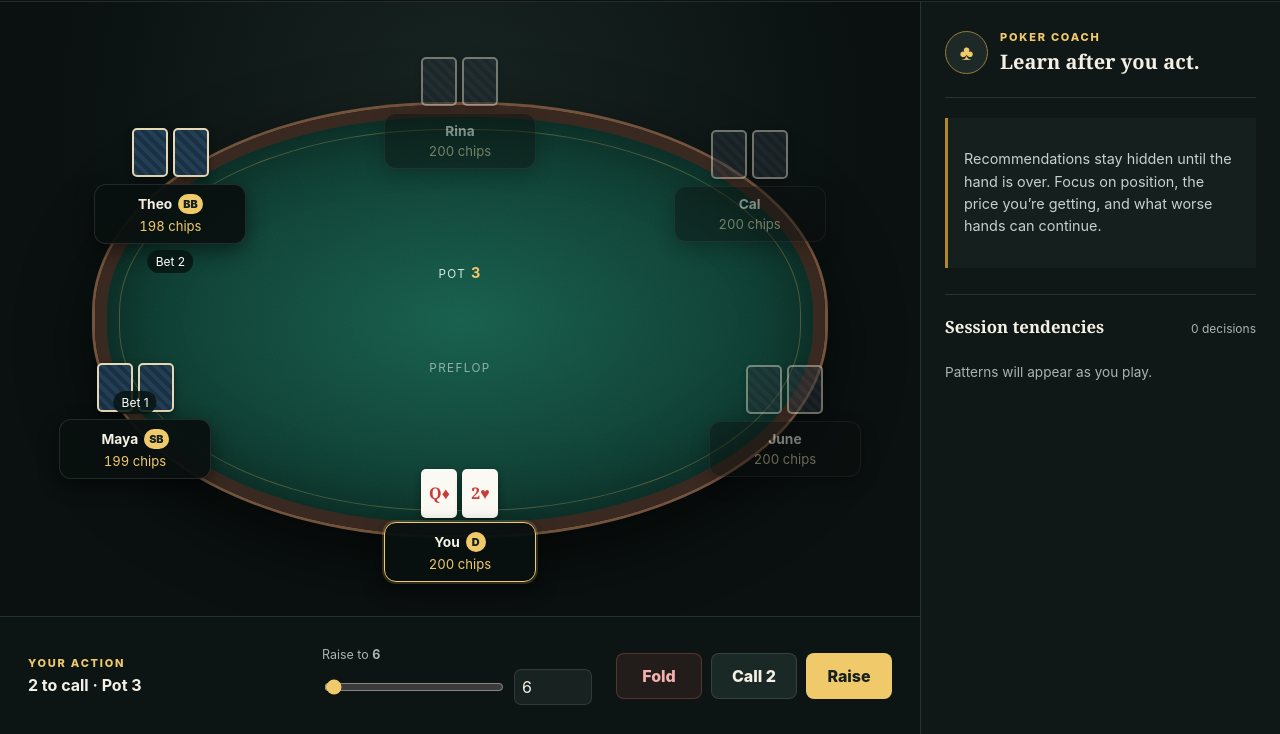
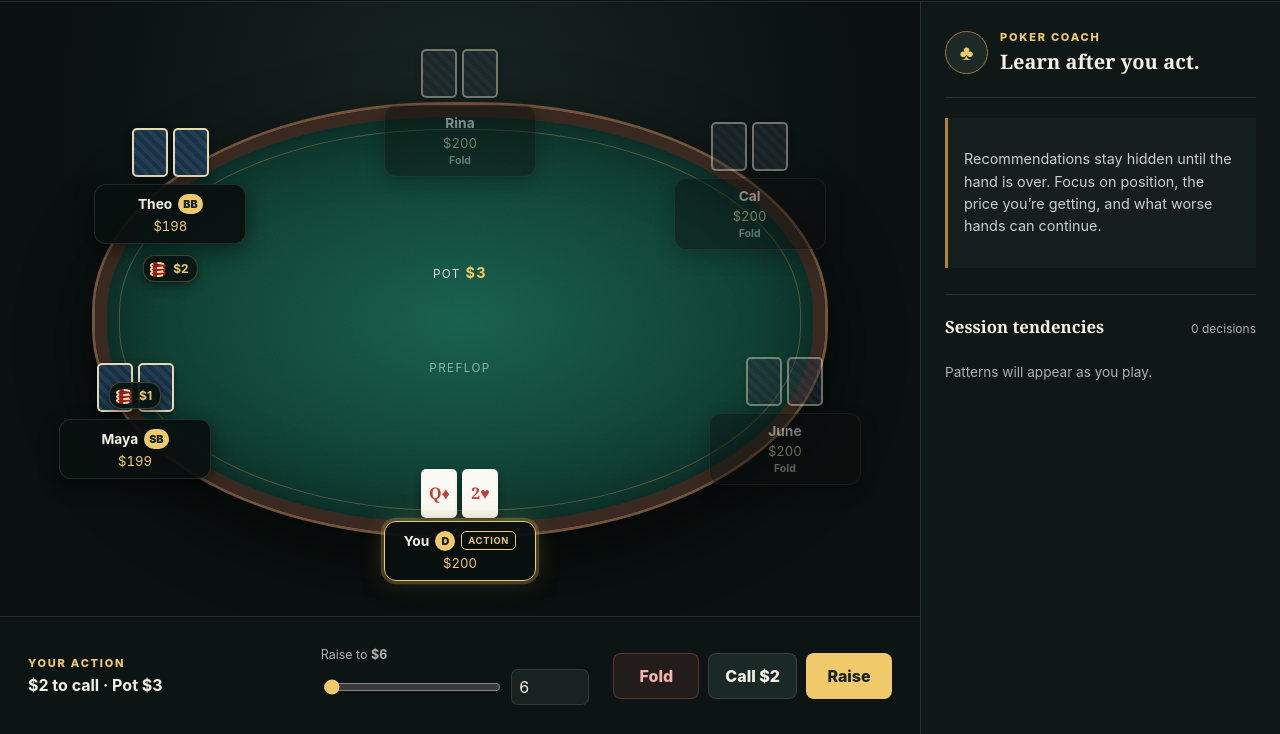
Before and after one commit to Sub0Cool/Poker-Game, a website with bundled scripts: page dist/index.html in a window 1280 px wide. Shown: the part 66-800 px from the top of the page. Built offline with nearby package versions, Linux system fonts and the light colour scheme.

Commit message:
Add files via upload
Add cash display and betting chips

```diff
--- a/dist/game.js
+++ b/dist/game.js
@@ -31,6 +31,8 @@ const els = {
 function activePlayers() { return state.players.filter(p => !p.folded && (p.stack > 0 || p.totalContribution > 0)); }
 function livePlayers() { return state.players.filter(p => !p.folded); }
 function potSize() { return state.players.reduce((sum, p) => sum + p.totalContribution, 0); }
+function money(amount) { return `$${Number(amount).toLocaleString("en-US")}`; }
+function signedMoney(amount) { return `${amount >= 0 ? "+" : "−"}$${Math.abs(amount).toLocaleString("en-US")}`; }
 function nextSeat(from, predicate = () => true) {
   for (let step = 1; step <= state.players.length; step++) {
     const seat = (from + step) % state.players.length;
@@ -65,14 +67,16 @@ function render() {
     const show = p.human || state.reveal;
     const cards = p.hand.length ? p.hand.map(c => cardHTML(c, !show)).join("") : "";
     const badge = positionLabel(p.seat);
-    seat.innerHTML = `<div class="cards">${cards}</div><div class="player-box"><div class="player-name">${p.name}${badge ? `<span class="position-badge">${badge}</span>` : ""}</div><div class="stack">${p.stack} chips${p.allIn ? " · ALL IN" : ""}</div>${p.streetBet ? `<div class="seat-bet">Bet ${p.streetBet}</div>` : ""}</div>`;
+    const turn = state.actor === p.seat && !state.handOver;
+    const betChips = p.streetBet ? `<div class="seat-bet" aria-label="${p.name} has ${money(p.streetBet)} in front"><span class="chip-stack" aria-hidden="true"><i></i><i></i><i></i></span><strong>${money(p.streetBet)}</strong></div>` : "";
+    seat.innerHTML = `<div class="cards">${cards}</div><div class="player-box"><div class="player-name">${p.name}${badge ? `<span class="position-badge">${badge}</span>` : ""}${turn ? `<span class="turn-indicator">Action</span>` : ""}</div><div class="stack">${money(p.stack)}${p.allIn ? " · ALL IN" : ""}</div>${p.lastAction ? `<div class="last-action">${p.lastAction}</div>` : ""}${betChips}</div>`;
   }
-  els.pot.textContent = potSize();
+  els.pot.textContent = money(potSize());
   els.board.innerHTML = state.board.map(c => cardHTML(c)).join("");
   els.street.textContent = state.street[0].toUpperCase() + state.street.slice(1);
   els.hands.textContent = state.handNumber;
   const delta = state.players[0].stack - state.startStack;
-  els.sessionResult.textContent = `${delta >= 0 ? "+" : ""}${(delta / BB).toFixed(1)} BB`;
+  els.sessionResult.textContent = signedMoney(delta);
   updateControls();
 }
 
@@ -90,7 +94,7 @@ function updateControls() {
   const checkCall = els.buttons.querySelector('[data-action="checkcall"]');
   const betRaise = els.buttons.querySelector('[data-action="betraise"]');
   fold.disabled = toCall === 0;
-  checkCall.textContent = toCall ? `Call ${Math.min(toCall, p.stack)}` : "Check";
+  checkCall.textContent = toCall ? `Call ${money(Math.min(toCall, p.stack))}` : "Check";
   const minTo = state.currentBet ? state.currentBet + state.minRaise : BB;
   const maxTo = p.streetBet + p.stack;
   const canRaise = maxTo > state.currentBet;
@@ -99,9 +103,9 @@ function updateControls() {
   els.betControl.classList.toggle("hidden", !canRaise);
   const practicalMin = Math.min(minTo, maxTo);
   els.range.min = practicalMin; els.range.max = maxTo; els.range.value = Math.min(Math.max(Number(els.range.value), practicalMin), maxTo);
-  els.input.min = practicalMin; els.input.max = maxTo; els.input.value = els.range.value; els.betValue.textContent = els.range.value;
+  els.input.min = practicalMin; els.input.max = maxTo; els.input.value = els.range.value; els.betValue.textContent = money(els.range.value);
   els.eyebrow.textContent = "YOUR ACTION";
-  els.message.textContent = toCall ? `${toCall} to call · Pot ${potSize()}` : `Check or bet · Pot ${potSize()}`;
+  els.message.textContent = toCall ? `${money(toCall)} to call · Pot ${money(potSize())}` : `Check or bet · Pot ${money(potSize())}`;
 }
 
 function commit(p, amount) {
@@ -119,7 +123,7 @@ function startHand() {
   state.handOver = false; state.reveal = false; state.board = []; state.street = "preflop"; state.currentBet = BB; state.minRaise = BB; state.handDecisions = [];
   for (const p of state.players) {
     if (p.stack < BB) p.stack = BUY_IN;
-    Object.assign(p, { hand: [], folded: false, allIn: false, streetBet: 0, totalContribution: 0 });
+    Object.assign(p, { hand: [], folded: false, allIn: false, streetBet: 0, totalContribution: 0, lastAction: "" });
   }
   state.deck = createDeck();
   state.dealer = nextSeat(state.dealer, p => p.stack > 0);
@@ -174,9 +178,9 @@ function applyAction(seat, action) {
   const toCall = Math.max(0, state.currentBet - p.streetBet);
   const before = { street: state.street, toCall, pot: potSize(), currentBet: state.currentBet, position: positionName(seat), active: livePlayers().length };
   let aggressive = false, label = "";
-  if (action.type === "fold") { if (!toCall) return false; p.folded = true; label = "folded"; }
-  else if (action.type === "check") { if (toCall) return false; label = "checked"; }
-  else if (action.type === "call") { if (!toCall) return applyAction(seat, { type: "check" }); const paid = commit(p, toCall); label = `called ${paid}`; }
+  if (action.type === "fold") { if (!toCall) return false; p.folded = true; label = "Fold"; }
+  else if (action.type === "check") { if (toCall) return false; label = "Check"; }
+  else if (action.type === "call") { if (!toCall) return applyAction(seat, { type: "check" }); const paid = commit(p, toCall); label = `Call ${money(paid)}`; }
   else if (action.type === "raise") {
     const maxTo = p.streetBet + p.stack;
     let target = Math.max(0, Math.min(Math.round(action.target), maxTo));
@@ -187,7 +191,7 @@ function applyAction(seat, action) {
     commit(p, target - p.streetBet);
     const raiseSize = target - oldBet;
     if (raiseSize >= state.minRaise) state.minRaise = raiseSize;
-    state.currentBet = target; aggressive = true; label = `${oldBet ? "raised to" : "bet"} ${target}`;
+    state.currentBet = target; aggressive = true; label = `${oldBet ? "Raise to" : "Bet"} ${money(target)}`;
   } else return false;
 
   if (p.human) coachDecision(p, action, before);
@@ -205,7 +209,7 @@ function advanceStreet() {
   const next = { preflop: "flop", flop: "turn", turn: "river" }[state.street];
   state.street = next;
   if (next === "flop") state.board.push(state.deck.pop(), state.deck.pop(), state.deck.pop()); else state.board.push(state.deck.pop());
-  for (const p of state.players) p.streetBet = 0;
+  for (const p of state.players) { p.streetBet = 0; p.lastAction = ""; }
   state.currentBet = 0; state.minRaise = BB;
   state.pending = new Set(state.players.filter(p => !p.folded && !p.allIn).map(p => p.seat));
   state.actor = nextSeat(state.dealer, p => state.pending.has(p.seat));
@@ -220,8 +224,8 @@ function runoutAndShowdown() {
   for (const p of state.players) { p.stack += settled.payouts[p.seat] || 0; p.streetBet = 0; }
   const winningSeats = [...new Set(settled.pots.flatMap(p => p.winners))];
   const summary = settled.pots.length === 1
-    ? `${winningSeats.map(s => state.players[s].name).join(" & ")} won ${settled.pots[0].amount} with ${settled.pots[0].hand.toLowerCase()}.`
-    : `${settled.pots.length} pots were awarded: ${settled.pots.map(p => `${p.amount} to ${p.winners.map(s => state.players[s].name).join(" & ")}`).join("; ")}.`;
+    ? `${winningSeats.map(s => state.players[s].name).join(" & ")} won ${money(settled.pots[0].amount)} with ${settled.pots[0].hand.toLowerCase()}.`
+    : `${settled.pots.length} pots were awarded: ${settled.pots.map(p => `${money(p.amount)} to ${p.winners.map(s => state.players[s].name).join(" & ")}`).join("; ")}.`;
   finishHand(summary);
 }
 
@@ -229,7 +233,7 @@ function awardUncontested() {
   const winner = livePlayers()[0], pot = potSize();
   winner.stack += pot;
   for (const p of state.players) p.streetBet = 0;
-  finishHand(`${winner.name} won ${pot} chips without a showdown.`);
+  finishHand(`${winner.name} won ${money(pot)} without a showdown.`);
 }
 
 function finishHand(summary) {
@@ -287,7 +291,7 @@ function coachDecision(p, action, context) {
     else { grade = "Reasonable"; explanation = "The aggressive line can win immediately and build the pot when called, but a smaller-pot line was also available."; }
     if (context.pot && added > context.pot * 1.35) { stats.overbets++; if (grade === "Good") grade = "Reasonable"; explanation += " The size is large relative to the pot, so make sure worse hands can still call."; }
   }
-  const decision = { street: state.street, action: action.type === "raise" ? `${context.currentBet ? "Raise" : "Bet"} to ${action.target}` : action.type[0].toUpperCase() + action.type.slice(1), grade, explanation };
+  const decision = { street: state.street, action: action.type === "raise" ? `${context.currentBet ? "Raise" : "Bet"} to ${money(action.target)}` : action.type[0].toUpperCase() + action.type.slice(1), grade, explanation };
   state.handDecisions.push(decision); state.decisions.push(decision);
 }
 
@@ -336,8 +340,8 @@ function resetSession() {
   els.dialog.close(); renderTendencies(); startHand();
 }
 
-els.range.addEventListener("input", () => { els.input.value = els.range.value; els.betValue.textContent = els.range.value; });
-els.input.addEventListener("input", () => { const value = Math.max(Number(els.input.min), Math.min(Number(els.input.max), Number(els.input.value))); els.range.value = value; els.betValue.textContent = value; });
+els.range.addEventListener("input", () => { els.input.value = els.range.value; els.betValue.textContent = money(els.range.value); });
+els.input.addEventListener("input", () => { const value = Math.max(Number(els.input.min), Math.min(Number(els.input.max), Number(els.input.value))); els.range.value = value; els.betValue.textContent = money(value); });
 els.buttons.addEventListener("click", event => {
   const type = event.target.dataset.action; if (!type || state.actor !== 0) return;
   const p = state.players[0], toCall = Math.max(0, state.currentBet - p.streetBet);
--- a/dist/index.html
+++ b/dist/index.html
@@ -13,7 +13,7 @@
     <div class="brand"><span class="brand-mark">♠</span><span>Poker Trainer</span></div>
     <div class="session-stats" aria-label="Session statistics">
       <span>Hands <strong id="hands-played">0</strong></span>
-      <span>Result <strong id="session-result">0 BB</strong></span>
+      <span>Result <strong id="session-result">+$0</strong></span>
     </div>
     <button class="ghost-button" id="new-session">New session</button>
   </header>
@@ -31,7 +31,7 @@
           <div class="seat seat-5" data-seat="5"></div>
 
           <div class="table-center">
-            <div class="pot-label">POT <strong id="pot">0</strong></div>
+            <div class="pot-label">POT <strong id="pot">$0</strong></div>
             <div class="board" id="board" aria-label="Community cards"></div>
             <div class="street-label" id="street">Preflop</div>
           </div>
@@ -44,7 +44,7 @@
           <strong id="action-message">Starting a new hand…</strong>
         </div>
         <div class="bet-control" id="bet-control">
-          <label for="bet-range">Raise to <strong id="bet-value">6</strong></label>
+          <label for="bet-range">Raise to <strong id="bet-value">$6</strong></label>
           <input id="bet-range" type="range" min="4" max="200" step="1" value="6">
           <input id="bet-input" type="number" min="4" max="200" step="1" value="6" aria-label="Bet or raise amount">
         </div>
--- a/dist/styles.css
+++ b/dist/styles.css
@@ -36,17 +36,23 @@ main { display: grid; grid-template-columns: minmax(680px, 1fr) 360px; min-heigh
 .seat-4 { left: 91%; top: 17%; }
 .seat-5 { left: 96%; top: 75%; }
 .player-box { position: relative; padding: 9px 12px; border: 1px solid var(--line); border-radius: 12px; background: rgba(9,16,15,.94); box-shadow: 0 7px 20px #0007; transition: .2s ease; }
-.seat.active .player-box { border-color: var(--gold); box-shadow: 0 0 0 2px rgba(240,201,107,.18), 0 7px 20px #0008; transform: translateY(-3px); }
+.seat.active .player-box { border-color: var(--gold); box-shadow: 0 0 0 3px rgba(240,201,107,.24), 0 0 26px rgba(240,201,107,.2), 0 7px 20px #0008; transform: translateY(-4px); animation: turn-pulse 1.7s ease-in-out infinite; }
+@keyframes turn-pulse { 50% { box-shadow: 0 0 0 5px rgba(240,201,107,.12), 0 0 34px rgba(240,201,107,.28), 0 7px 20px #0008; } }
 .seat.folded { opacity: .48; filter: grayscale(.6); }
 .player-name { display: flex; justify-content: center; align-items: center; gap: 6px; font-size: .86rem; font-weight: 750; white-space: nowrap; }
 .stack { margin-top: 4px; color: var(--gold); font-variant-numeric: tabular-nums; font-size: .82rem; }
 .position-badge { display: inline-grid; place-items: center; min-width: 20px; height: 20px; padding: 0 5px; border-radius: 10px; color: #15211e; background: var(--gold); font-size: .68rem; font-weight: 900; }
+.turn-indicator { padding: 3px 6px; border: 1px solid var(--gold); border-radius: 5px; color: var(--gold); font-size: .58rem; letter-spacing: .08em; text-transform: uppercase; }
 .cards { display: flex; justify-content: center; gap: 5px; margin-bottom: 7px; height: 49px; }
 .card { display: grid; place-items: center; width: 36px; height: 49px; border-radius: 5px; background: #faf9f3; color: #151817; box-shadow: 0 3px 7px #0006; font-family: Georgia, serif; font-size: 1rem; font-weight: 800; line-height: 1; }
 .card.red { color: #c93c38; }
 .card.back { color: transparent; border: 2px solid #e4d8b5; background: repeating-linear-gradient(45deg, #233f55 0 4px, #1a3043 4px 8px); }
-.seat-bet { position: absolute; left: 50%; top: -29px; transform: translateX(-50%); padding: 4px 8px; border-radius: 12px; background: #071512dd; color: #fff; font-size: .75rem; white-space: nowrap; }
-.seat-3 .seat-bet, .seat-2 .seat-bet, .seat-4 .seat-bet { top: auto; bottom: -30px; }
+.last-action { height: 13px; margin-top: 3px; color: #aebdb7; font-size: .66rem; font-weight: 700; }
+.seat-bet { position: absolute; left: 50%; top: -38px; display: flex; align-items: center; gap: 6px; transform: translateX(-50%); padding: 4px 8px 4px 5px; border: 1px solid rgba(240,201,107,.25); border-radius: 12px; background: #071512ee; color: var(--gold); font-size: .75rem; white-space: nowrap; box-shadow: 0 4px 12px #0007; }
+.seat-3 .seat-bet, .seat-2 .seat-bet, .seat-4 .seat-bet { top: auto; bottom: -39px; }
+.chip-stack { position: relative; display: inline-block; width: 18px; height: 17px; }
+.chip-stack i { position: absolute; left: 1px; width: 16px; height: 7px; border: 2px dashed #f7df99; border-radius: 50%; background: #a9252c; box-shadow: inset 0 0 0 1px #66161c; }
+.chip-stack i:nth-child(1) { bottom: 0; }.chip-stack i:nth-child(2) { bottom: 4px; }.chip-stack i:nth-child(3) { bottom: 8px; }
 .table-center { position: absolute; inset: 0; display: flex; flex-direction: column; align-items: center; justify-content: center; gap: 9px; }
 .pot-label, .street-label { color: #d8e5df; font-size: .73rem; letter-spacing: .12em; text-transform: uppercase; }
 .pot-label strong { color: var(--gold); font-size: .9rem; }
```
